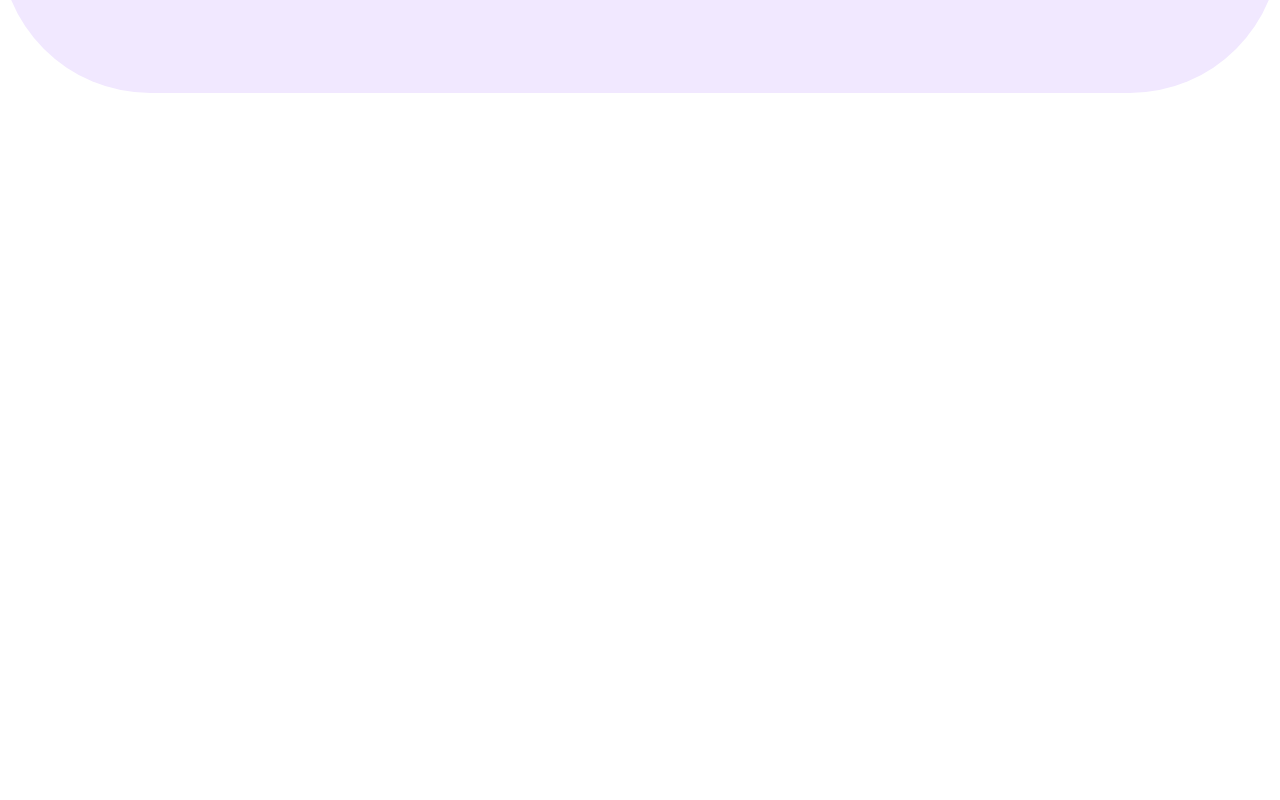
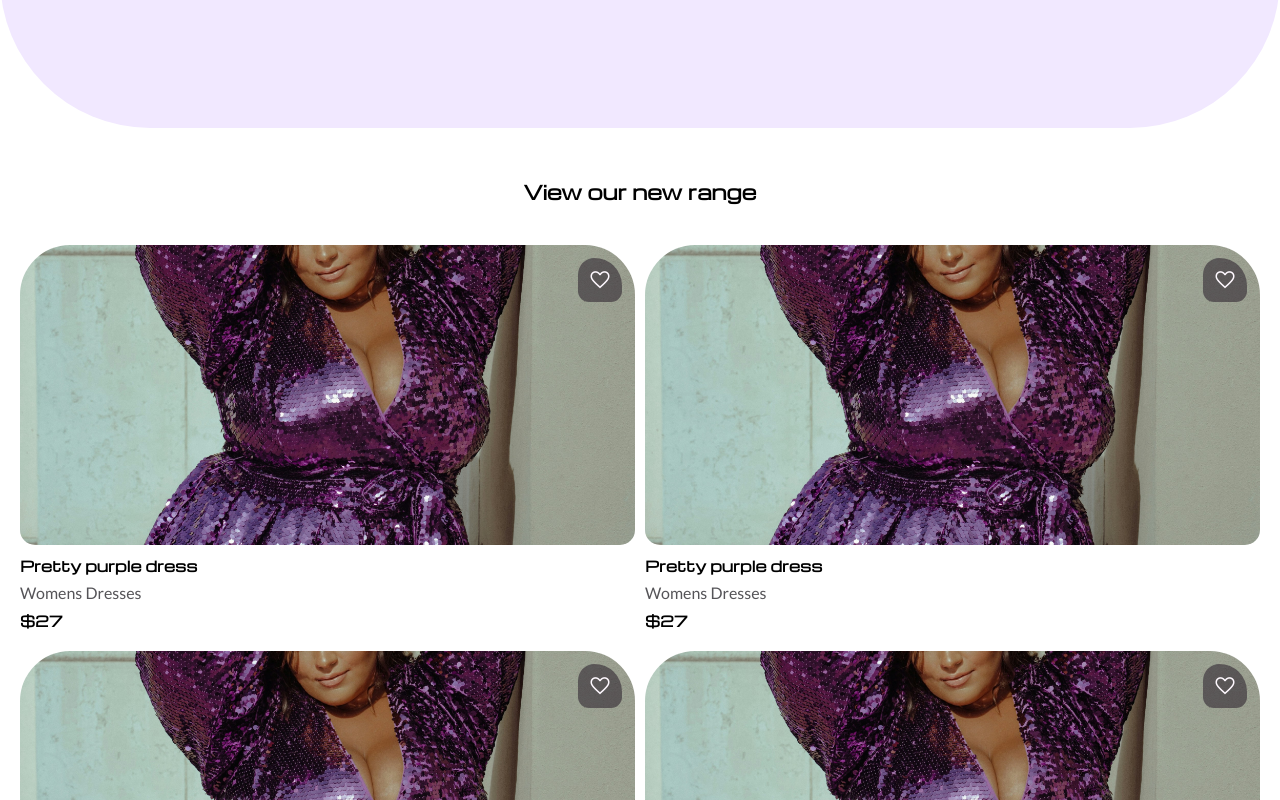
Before and after one commit to Healoz/glam-garage, a React (Create React App) app: page / in a window 1280 px wide. Shown: the part 540-1340 px from the top of the page. Before the commit the page ends 800 px from the top, so only its background shows below. Built offline with nearby package versions, Linux system fonts and the light colour scheme.

Commit message:
working on catalogue section

```diff
--- a/src/assets/App.css
+++ b/src/assets/App.css
@@ -42,6 +42,7 @@ a:-webkit-any-link {
   --fluro-yellow: #E8FF57;
   --white: #FFF9FF;
   --black: #130719;
+  --black-opacity: #13071979;
   --grey: #555458;
   --spacing-1: 5px;
   --spacing-2: 15px;
--- /dev/null
+++ b/src/components/CatalogueItem/CatalogueItem.module.css
@@ -0,0 +1,59 @@
+/* Mobile */
+
+.catalogueItem h4 {
+    font-size: 0.9rem;
+}
+
+.catalogueItem {
+    margin-bottom: 10px;
+}
+
+.itemInfo {
+    display: flex;
+    flex-direction: column;
+    gap: var(--spacing-1)
+}
+
+.productImage {
+    height: 300px;
+    margin-bottom: 10px;
+    border-radius: 50px 50px 15px 15px;
+    background-size: cover;
+    background-position: center center;
+    position: relative;
+}
+
+.saveButton {
+    background-color: var(--black-opacity);
+    position: absolute;
+    top: 0;
+    right: 0;
+    margin-right: 13px;
+    margin-top: 13px;
+    display: flex;
+    align-items: center;
+    justify-content: center;
+    padding: 10px;
+    border-radius: 60px 100px 40px 40px;
+}
+
+.saveButton span {
+    color: var(--white);
+}
+
+/* Mobile tweaks */
+@media screen and (min-width: 500px) {
+
+}
+
+/* Tablet */
+@media screen and (min-width: 768px) {
+}
+
+/* Desktop */
+@media screen and (min-width: 1200px) {
+}
+
+/* Desktop - wider screen */
+@media screen and (min-width: 1500px) {
+}
--- /dev/null
+++ b/src/components/CatalogueItem/CatalogueItem.tsx
@@ -0,0 +1,30 @@
+import styles from './CatalogueItem.module.css';
+import React from 'react';
+
+interface CatalogueItemProps {
+    productImageUrl: string;
+}
+
+const CatalogueItem: React.FC<CatalogueItemProps> = ({ productImageUrl }) => {
+
+    return (
+        <div className={styles.catalogueItem}>
+            <div
+                className={styles.productImage}
+                style={{backgroundImage: `url(${productImageUrl})`}}
+            >
+                <div className={styles.saveButton}>
+                    <span className="material-symbols-outlined">favorite</span>
+                </div>
+            </div>
+            <div className={styles.itemInfo}>
+                <h4>Pretty purple dress</h4>
+                <p>Womens Dresses</p>
+                <h4>$27</h4>
+            </div>
+
+        </div>
+    )
+}
+
+export default CatalogueItem;
--- a/src/pages/Home/Home.module.css
+++ b/src/pages/Home/Home.module.css
@@ -91,6 +91,24 @@
     animation: rotate 10s linear infinite;
 }
 
+.catalogue {
+    padding: 20px;
+}
+
+.catalogue h3 {
+    width: 100%;
+    text-align: center;
+    font-size: 1.2rem;
+    margin-bottom: var(--spacing-4);
+    margin-top: calc(var(--spacing-4) - 10px);
+}
+
+.catalogueGrid {
+    display: grid;
+    grid-template-columns: repeat(2, 1fr);
+    gap: 10px;
+}
+
 /* Mobile tweaks */
 @media screen and (min-width: 500px) {
     .hero {
@@ -122,6 +140,7 @@
 
     .imageCollage {
         margin-bottom: 0;
+        height: 35vh;
     }
 
     .heroContent {
@@ -136,7 +155,7 @@
 @media screen and (min-width: 1200px) {
     .hero {
         gap: 7vw;
-        padding: 5rem 15vw 8rem 15vw;
+        padding: 5rem 10vw 8rem 10vw;
     }
 
     .heroText h1 {
@@ -145,16 +164,18 @@
 
     .imageCollage {
         gap: var(--spacing-4);
+        height: 45vh;
     }
 
     .imageCollageContainer {
-        width: 60%;
+        width: 70%;
     }
 }
 
 /* Desktop - wider screen */
 @media screen and (min-width: 1500px) {
     .hero {
+        /* padding: 5rem 20vw 8rem 20vw; */
         padding: 5rem 20vw 8rem 20vw;
     }
 }
--- a/src/pages/Home/Home.tsx
+++ b/src/pages/Home/Home.tsx
@@ -2,11 +2,14 @@ import styles from './Home.module.css';
 import React from 'react';
 import Header from '../../components/Header/Header';
 import Button from '../../components/Button/Button';
+import CatalogueItem from '../../components/CatalogueItem/CatalogueItem';
+import purpleDressImg from '../../assets/images/purple-dress.jpg';
 import ColourScheme from '../../enums/ColourScheme';
 import womanImg from '../../assets/images/kalea-morgan-ZmcHE6c7-7U-unsplash.jpg';
 import glassesImg from '../../assets/images/carlos-vaz-KP4bxnxAilU-unsplash.jpg';
 import shirtImg from '../../assets/images/nimble-made-kMGX6UK06Ps-unsplash.jpg';
 import circleText from '../../assets/images/circle-text.svg';
+
 
 interface HomeProps {
 
@@ -64,6 +67,25 @@ const CircleSticker = () => {
     )
 }
 
+const CatalogueGrid = () => {
+    return (
+        <div className={styles.catalogueGrid}>
+            <CatalogueItem
+                productImageUrl={purpleDressImg}
+            />
+            <CatalogueItem
+                productImageUrl={purpleDressImg}
+            />
+            <CatalogueItem
+                productImageUrl={purpleDressImg}
+            />
+            <CatalogueItem
+                productImageUrl={purpleDressImg}
+            />
+        </div>
+    )
+}
+
 const Home: React.FC<HomeProps> = ({}) => {
 
     return (
@@ -75,7 +97,10 @@ const Home: React.FC<HomeProps> = ({}) => {
                     <HeroContent />
                 </section>
             </section>
-
+            <section className={styles.catalogue}>
+                <h3>View our new range</h3>
+                <CatalogueGrid />
+            </section>
         </main>
 
     )
```
Also changed, not shown: src/assets/images/purple-dress.jpg (added).
